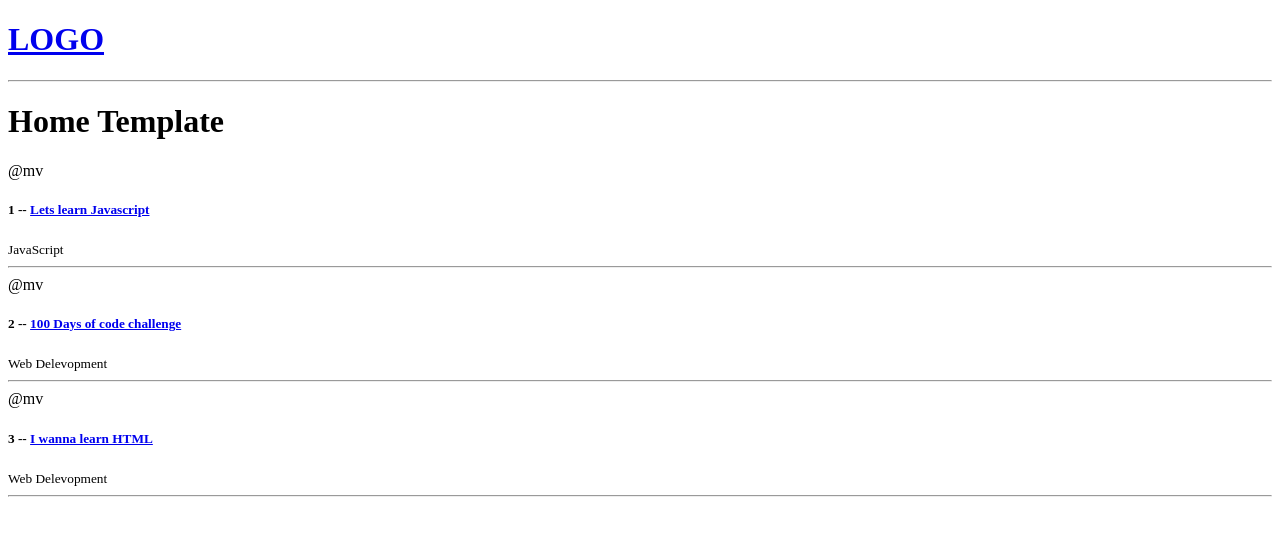
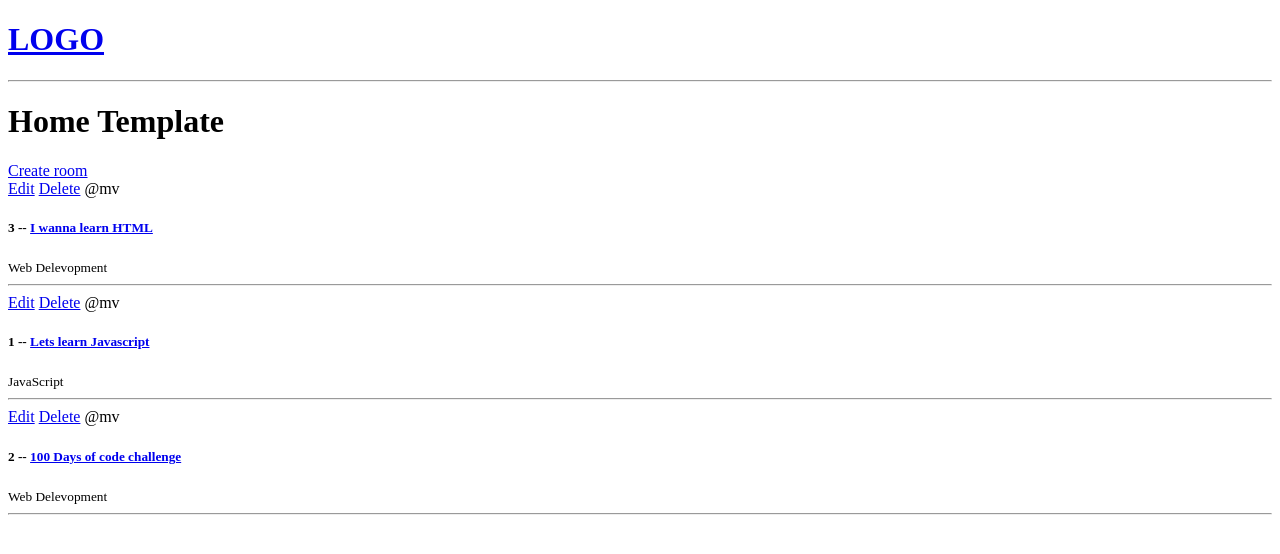
Before and after one commit to mvcosta/studybud, a Django app: page / in a window 1280 px wide. Shown: the top 554 px of the page. Run offline with Django 4.2, Linux system fonts and the light colour scheme; data comes from the database, SQL or seed files in the repository; both versions use the stored data as it was after the commit.

Commit message:
Implementado CRUD

```diff
--- a/base/models.py
+++ b/base/models.py
@@ -19,6 +19,9 @@ class Room(models.Model):
     updated = models.DateTimeField(auto_now=True)
     created = models.DateTimeField(auto_now_add=True)
 
+    class Meta:
+        ordering = ['-updated', '-created']
+
     def __str__(self):
         return self.name
 
--- a/base/templates/base/home.html
+++ b/base/templates/base/home.html
@@ -3,10 +3,13 @@
 {% block content %}
     <h1>Home Template</h1>
     <div>
+        <a href=" {% url 'create-room' %} ">Create room</a>
         <div>
             {% for room in rooms %}
             <div>
-                <span>@{{room.host}}</span>
+                <a href="{% url 'update-room' room.id %}">Edit</a>
+                <a href="{% url 'delete-room' room.id %}">Delete</a>
+                <span>@{{room.host.username}}</span>
                 <h5>
                     {{room.id}} -- <a href="{% url 'room' room.id %}">{{room.name}}</a>
                 </h5>
--- a/base/urls.py
+++ b/base/urls.py
@@ -4,4 +4,7 @@ from . import views
 urlpatterns = [
     path('', views.home, name="home"),
     path('room/<str:pk>', views.room, name="room"),
+    path('create-room/', views.createRoom, name="create-room"),
+    path('update-room/<str:pk>', views.updateRoom, name="update-room"),
+    path('delete-room/<str:pk>', views.deleteRoom, name="delete-room"),
 ]
--- a/base/views.py
+++ b/base/views.py
@@ -1,5 +1,6 @@
-from django.shortcuts import render
+from django.shortcuts import render, redirect
 from .models import Room
+from .forms import RoomForm
 
 rooms = [
     {'id': 1, 'name': 'Lets learn python!'},
@@ -18,3 +19,38 @@ def room(request, pk):
     room = Room.objects.get(id=pk)
     context = {'room': room}
     return render(request, 'base/room.html', context)
+
+
+def createRoom(request):
+    form = RoomForm()
+
+    if request.method == 'POST':
+        form = RoomForm(request.POST)
+        if form.is_valid():
+            form.save()
+            return redirect('home')
+
+    context = {'form': form}
+    return render(request, 'base/room_form.html', context)
+
+
+def updateRoom(request, pk):
+    room = Room.objects.get(id=pk)
+    form = RoomForm(instance=room)
+
+    if request.method == 'POST':
+        form = RoomForm(request.POST, instance=room)
+        if form.is_valid():
+            form.save()
+            return redirect('home')
+
+    context = {'form': form}
+    return render(request, 'base/room_form.html', context)
+
+
+def deleteRoom(request, pk):
+    room = Room.objects.get(id=pk)
+    if request.method == 'POST':
+        room.delete()
+        return redirect('home')
+    return render(request, 'base/delete.html', {'obj': room})
```
Also changed, not shown: base/forms.py (added, +8 -0 lines), base/templates/base/delete.html (added, +10 -0 lines), base/templates/base/room_form.html (added, +11 -0 lines), db.sqlite3.
